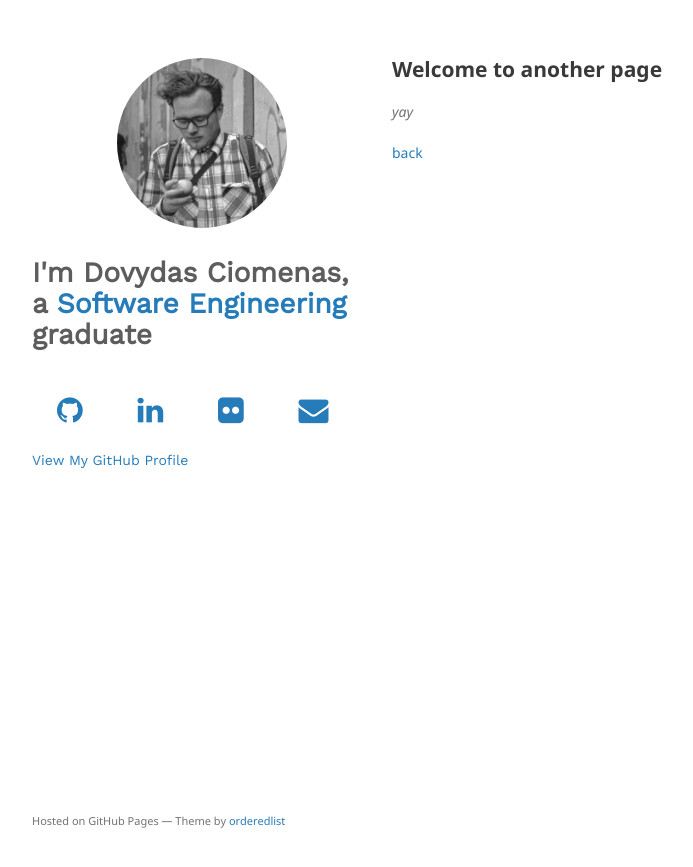
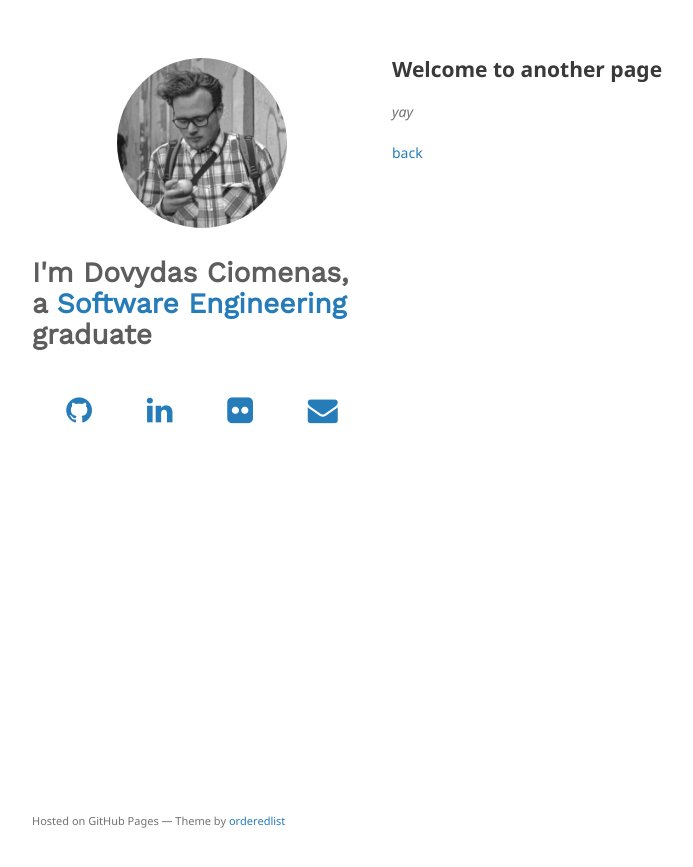
Before and after one commit to icouldbreathe/icouldbreathe.github.io, a Jekyll site: the page built from another-page.md, in a window 1280 px wide. Shown: the top 867 px of the page, without its empty margins (178-871 px from the left). Built offline with Jekyll 4.4.1, drawn with Linux system fonts in a browser that asks for light colours; the repository's description, which GitHub fills in, is left out; our own code applies the rules of GitHub Pages for plain Markdown files.

Commit message:
remove default theme links

```diff
--- a/_layouts/default.html
+++ b/_layouts/default.html
@@ -31,20 +31,14 @@
 
             <p>{{ site.description | default: site.github.project_tagline }}</p>
 
-            <div class="social">
-                <a href="#" class="fa fa-github fa-3x"></a>
-                <a href="#" class="fa fa-linkedin fa-3x"></a>
-                <a href="#" class="fa fa-flickr fa-3x"></a>
-                <a href="#" class="fa fa-envelope fa-3x"></a>
+            <div class="container">
+                <div class="social">
+                    <a href="#" class="fa fa-github fa-3x"></a>
+                    <a href="#" class="fa fa-linkedin fa-3x"></a>
+                    <a href="#" class="fa fa-flickr fa-3x"></a>
+                    <a href="#" class="fa fa-envelope fa-3x"></a>
+                </div>
             </div>
-
-            {% if site.github.is_project_page %}
-            <p class="view"><a href="{{ site.github.repository_url }}">View the Project on GitHub <small>{{ site.github.repository_nwo }}</small></a></p>
-            {% endif %}
-
-            {% if site.github.is_user_page %}
-            <p class="view"><a href="{{ site.github.owner_url }}">View My GitHub Profile</a></p>
-            {% endif %}
 
             {% if site.show_downloads %}
             <ul class="downloads">
```
